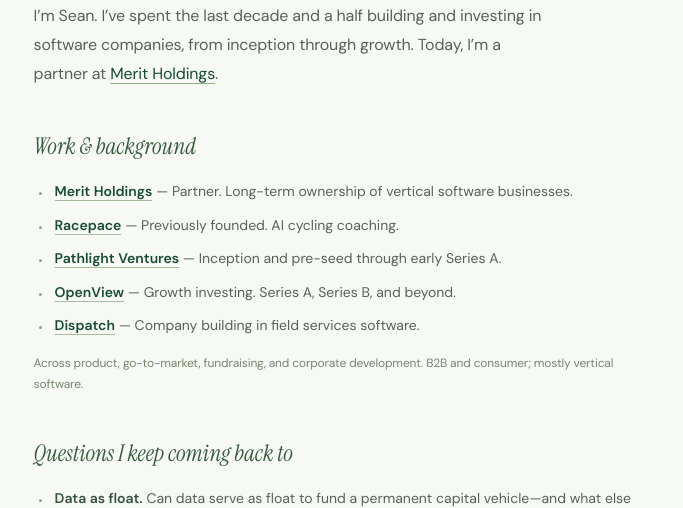
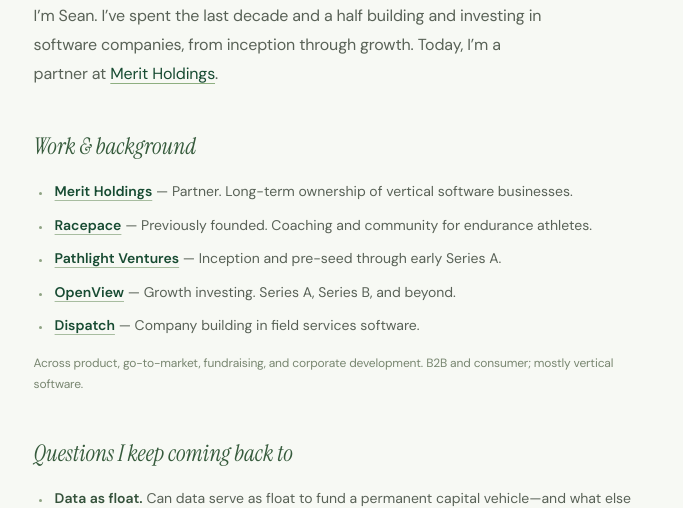
Before and after one commit to seandougfan/sdf, an Astro site: page / in a window 1280 px wide. Shown: the part 298-806 px from the top of the page, without its empty margins (86-769 px from the left). Built offline with nearby package versions, Linux system fonts and the light colour scheme; Astro itself is replaced by a stand-in of ours.

Commit message:
Describe Racepace as coaching and community for endurance athletes

```diff
--- a/src/pages/index.astro
+++ b/src/pages/index.astro
@@ -14,7 +14,7 @@
     <h2>Work & background</h2>
     <ul class="skim-list work-list">
       <li><a href="https://www.meritholdings.com/" target="_blank" rel="noreferrer">Merit Holdings</a> <span>— Partner. Long-term ownership of vertical software businesses.</span></li>
-      <li><a href="https://www.racepace.cc/" target="_blank" rel="noreferrer">Racepace</a> <span>— Previously founded. AI cycling coaching.</span></li>
+      <li><a href="https://www.racepace.cc/" target="_blank" rel="noreferrer">Racepace</a> <span>— Previously founded. Coaching and community for endurance athletes.</span></li>
       <li><a href="https://pathlight.vc/" target="_blank" rel="noreferrer">Pathlight Ventures</a> <span>— Inception and pre-seed through early Series A.</span></li>
       <li><a href="https://openviewpartners.com/" target="_blank" rel="noreferrer">OpenView</a> <span>— Growth investing. Series A, Series B, and beyond.</span></li>
       <li><a href="https://dispatch.me/" target="_blank" rel="noreferrer">Dispatch</a> <span>— Company building in field services software.</span></li>
```
